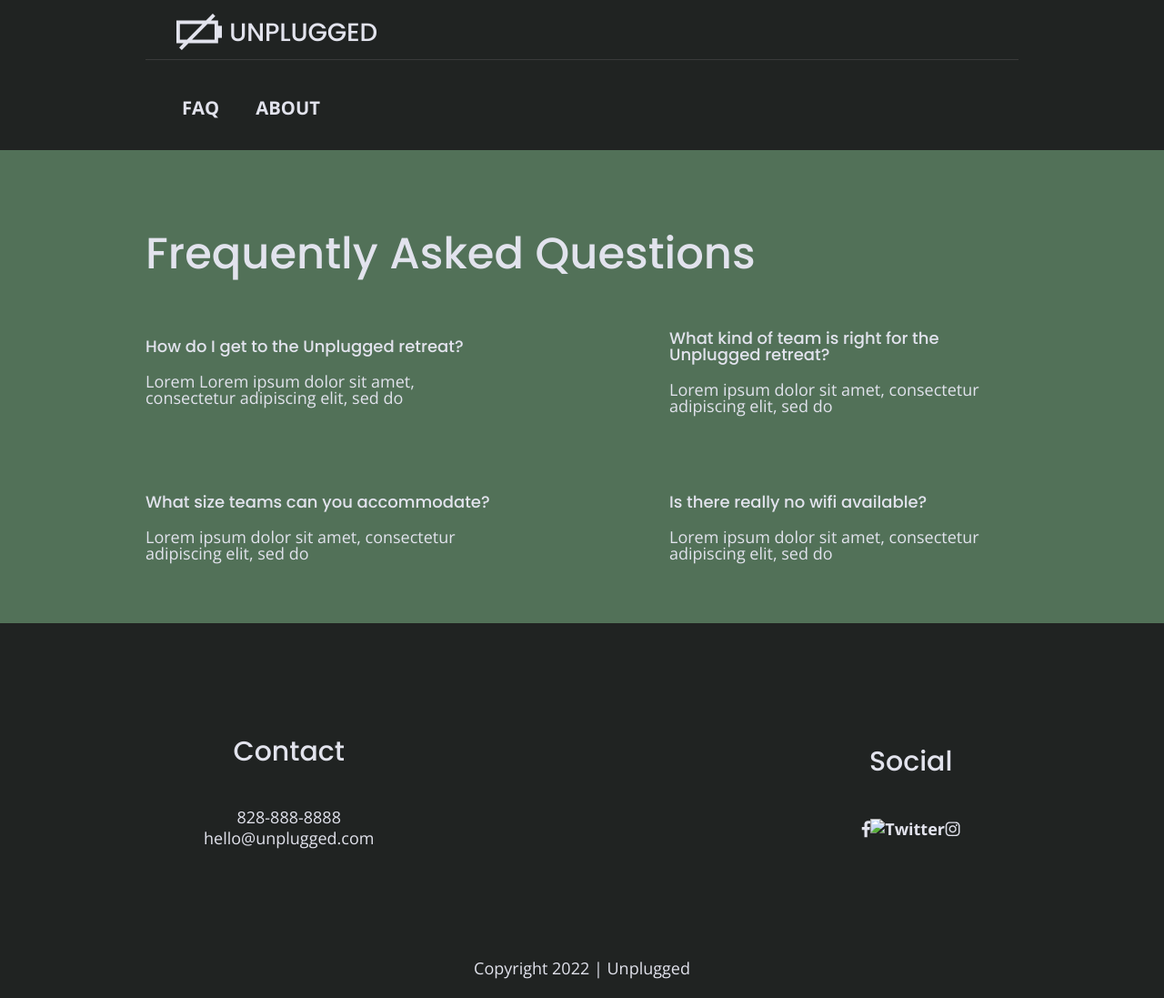
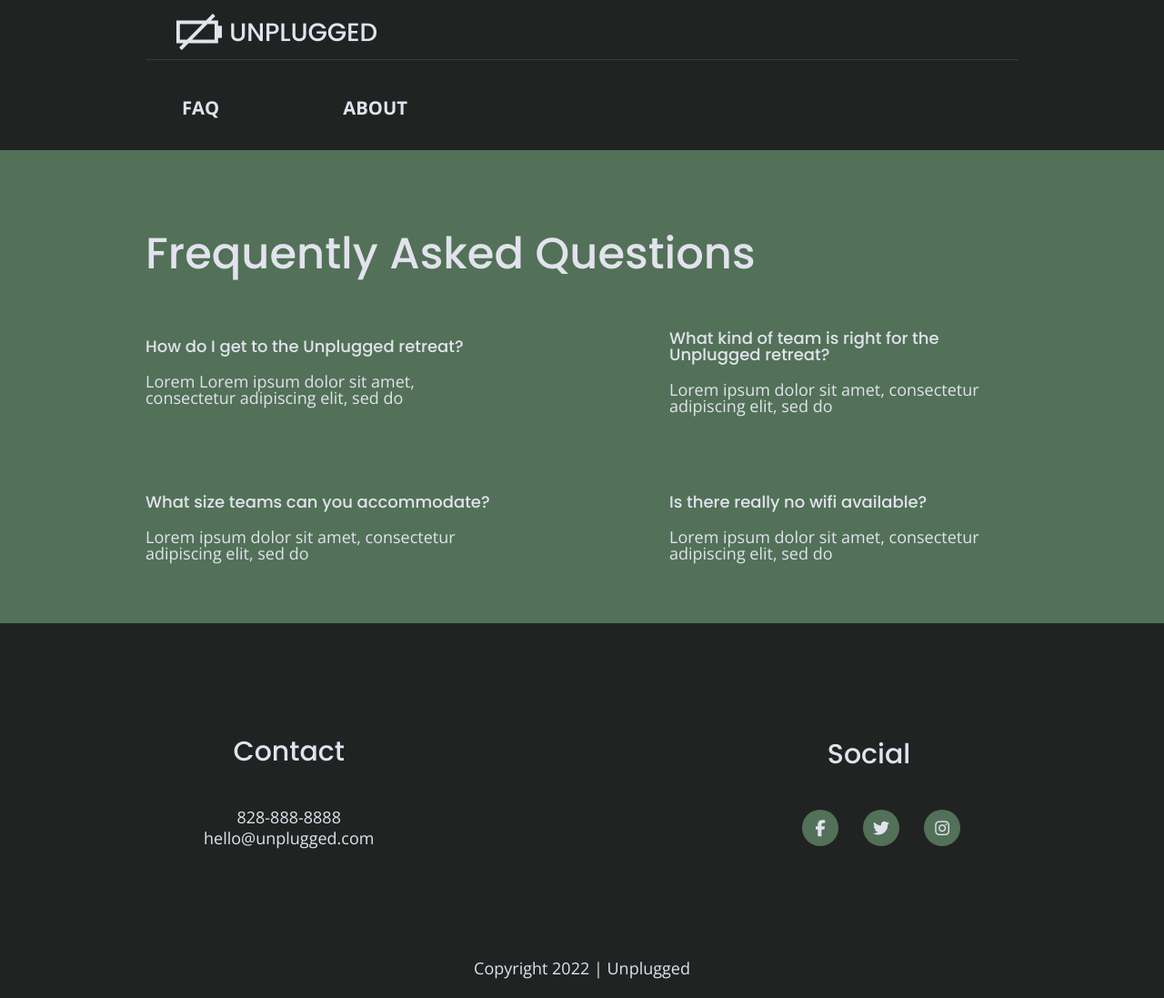
Before and after one commit to JoDepp/unplugged-retreat, a website: page faq/index.html in a window 1280 px wide. Shown: the whole page at 91% size. Drawn offline with nearby package versions, Linux system fonts and the light colour scheme; files that its build step writes are made by us from their sources; files whose address does not match are found by name.

Commit message:
SOCIAL icons

```diff
--- a/css/main.css
+++ b/css/main.css
@@ -233,6 +233,10 @@ footer .social-icons {
 }
 
 footer .social-icons p {
+  background-color: #527158;
+  border-radius: 50%;
+  width: 40px;
+  height: 40px;
   display: flex;
   justify-content: center;
   align-items: center;
@@ -242,11 +246,14 @@ footer .copyright {
   margin: 20px 0;
 }
 
+footer .social-icons p i {
+  font-size: 1.125;
+}
 /* --------------------Mobile Styles - Homepage ------------------*/
 
 
 .hero-area {
-  background: url(../img/nature-woman.png);
+  background: url(../img/nature-woman.jpg);
   background-size: cover;
   background-position: center;
   min-height: 500px;
@@ -549,9 +556,8 @@ FAQ page
   }
 
   header nav {
-    width: 20%;
+    width: 30%;
   }
-
   header nav ul {
     justify-content: space-between;
   }
@@ -650,6 +656,10 @@ FAQ page
 
   footer .copyright {
     width: 100%;
+  }
+
+  footer .social-icons p{
+    margin-left: 1.5em;
   }
 
   /*==================================================================
--- a/faq/index.html
+++ b/faq/index.html
@@ -40,7 +40,7 @@
     <nav>
       <ul>
         <li><a href="../faq/index.html">FAQ</a></li>
-        <li><a href="index.html">ABOUT</a></li>
+        <li><a href="../about/index.html">ABOUT</a></li>
       </ul>
     </nav>
     </div>
@@ -84,19 +84,13 @@
               <h4>Social</h4>
                 <div class="social-icons">
                   <p>
-                    <a href="https://www.facebook.com/skillcrush" target="_blank">
-                      <img src="img/facebook.png" alt="facebook"/>
-                    </a>
+                    <a href="https://www.facebook.com/skillcrush"><i class="fab fa-facebook-f"></i></a>
                   </p>
                   <p>
-                    <a href="https://www.twitter.com/skillcrush" target="_blank">
-                      <img src="img/twitter.png" alt="twitter"/>
-                    </a>
+                    <a href="https://www.twitter.com/skillcrush"><i class="fab fa-twitter"></i></a>
                   </p>
                   <p>
-                    <a href="https://www.instagram.com/jodydepp" target="_blank">
-                        <img src="img/Instagram.png" alt="instagram"/>
-                    </a>
+                    <a href="https://www.instagram.com/jodydepp"><i class="fab fa-instagram"></i></a>
                   </p>
                 </div>
               </div>
```
Also changed, not shown: about/index.html (+3 -9 lines), index.html (+3 -9 lines), img/nature-woman.png (deleted), 1 other file.
